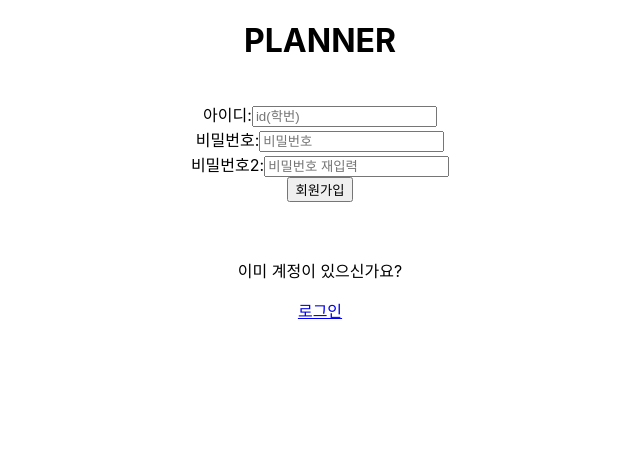
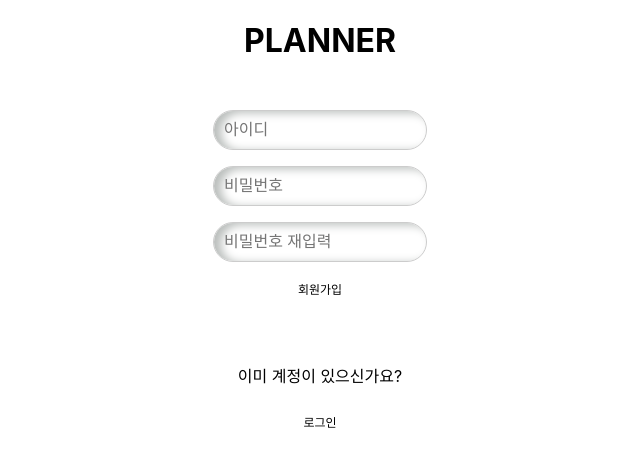
Before and after one commit to monde2738/sparcs-newbie-project-planner, a React (Create React App) app in the folder client/: page /signup in a window 1280 px wide. Shown: the top 466 px of the page, without its empty margins (320-960 px from the left). Built offline with nearby package versions, Linux system fonts and the light colour scheme.

Commit message:
add some designs, little bug fix

```diff
--- a/client/src/pages/login.css
+++ b/client/src/pages/login.css
@@ -1,3 +1,32 @@
-.login{
-    align-items: center;
+.container input{
+    width: 15%;
+    padding: 10px;
+    margin-top: 8px;
+    margin-bottom: 8px;
+    border: 1px solid #ccc;
+    border-radius: 20px;
+    font-size: 1em;
+    box-shadow: inset 7px 2px 10px #babebc, inset -5px -5px 12px #fff;
 }
+
+/* 버튼 스타일 */
+.container button {
+    width: 15%;
+    padding: 10px;
+    border: none;
+    outline:none;
+    border-radius: 20px;
+    background-color: #fff;
+    /* margin: 14px; */
+    font-size: 12px;
+    cursor: pointer;
+    transition: background-color 0.3s ease;
+}
+
+.green:hover {
+    background-color: #4cae4c;
+}
+
+.blue:hover{
+    background-color: #1E90FF;
+}
--- a/client/src/pages/login.tsx
+++ b/client/src/pages/login.tsx
@@ -3,7 +3,7 @@ import { useEffect,useRef,useState } from "react";
 import axios from "axios";
 import { useNavigate } from "react-router-dom";
 import { SAPIBase, CAPIBase } from "../tools/serverapi";
-// css
+import "./login.css";
 
 function Login(){
     const [id,setId]=useState("");
@@ -36,26 +36,24 @@ function Login(){
     }
 
     return (
-        <div>
-                <h1 className="login">PLANNER</h1><br />
+        <div className="container">
+                <h1 className="title">PLANNER</h1><br />
             <div>
-                <label htmlFor="userId">아이디:</label>
-                <input className="login" type="text" name="userId" id="userId" placeholder="id(학번)"
+                <input className="login" type="text" name="userId" id="userId" placeholder="아이디"
                 value={id} onChange={(e) => {
                     setId(() => e.target.value);
                 }}/> <br />
             </div>
             <div>
-                <label htmlFor="userPw">비밀번호:</label>
                 <input className="login" type="password" name="userPw" id="userPw" placeholder="비밀번호"
                 value={pw} onChange={(e) => {
                     setPw(() => e.target.value);
                 }}/> <br />
-                <button onClick = {(e) => tryLogin()}>로그인</button>
+                <button className="green" onClick = {(e) => tryLogin()}>로그인</button>
             </div>
             <br /><br />
             <p>아직 회원가입을 하지 않으셨나요?</p>
-            <a href={CAPIBase+"/signup"}>회원가입</a>
+            <button className="blue" onClick={() => navigate(`/signup`)}>회원가입</button>
         </div>
     );
 }
--- a/client/src/pages/main.css
+++ b/client/src/pages/main.css
@@ -1,3 +1,7 @@
+.main{
+    background: #ebecf0;
+}
+
 .main h1{
     text-align: center;
 }
--- a/client/src/pages/signup.tsx
+++ b/client/src/pages/signup.tsx
@@ -3,6 +3,7 @@ import { useEffect,useRef,useState } from "react";
 import axios from "axios";
 import { useNavigate } from "react-router-dom";
 import { SAPIBase, CAPIBase } from "../tools/serverapi";
+import "./login.css";
 
 function Signup(){
     const [id,setId]=useState("");
@@ -38,33 +39,30 @@ function Signup(){
     }
 
     return (
-        <div>
-                <h1 className="signup">PLANNER</h1><br />
+        <div className="container">
+                <h1 className="title">PLANNER</h1><br />
             <div>
-                <label htmlFor="userId">아이디:</label>
-                <input className="signup" type="text" name="userId" id="userId" placeholder="id(학번)"
+                <input className="signup" type="text" name="userId" id="userId" placeholder="아이디"
                 value={id} onChange={(e) => {
                     setId(() => e.target.value);
                 }}/> <br />
             </div>
             <div>
-                <label htmlFor="userPw">비밀번호:</label>
                 <input className="signup" type="password" name="userPw" id="userPw" placeholder="비밀번호"
                 value={pw} onChange={(e) => {
                     setPw(() => e.target.value);
                 }}/> <br />
             </div>
             <div>
-                <label htmlFor="userPw2">비밀번호2:</label>
                 <input className="signup" type="password" name="userPw2" id="userPw2" placeholder="비밀번호 재입력"
                 value={pw2} onChange={(e) => {
                     setPw2(() => e.target.value);
                 }}/> <br />
-                <button onClick={trySignup}>회원가입</button>
+                <button className="blue" onClick={trySignup}>회원가입</button>
             </div>
             <br /><br />
             <p>이미 계정이 있으신가요?</p>
-            <a href={CAPIBase}>로그인</a>
+            <button className="green" onClick={() => navigate(`/`)}>로그인</button>
         </div>
     );
 }
--- a/client/src/pages/timetable.css
+++ b/client/src/pages/timetable.css
@@ -1,61 +1,3 @@
-/* .timetable-column {
-    min-width:120px;
-    display: flex;
-    flex-direction: column;
-    align-items: center;
-    background-color: white;
-    margin:0 0;
-    width: fit-content;
-    max-width: 240px;
-}
-
-.todolist{
-    list-style: none;
-    padding: 0;
-    padding:10px;
-    border:solid;
-    min-width:120px;
-    max-width: 240px;
-}
-
-.timetable-column-header{
-    margin:0 auto 10px;
-    text-align: center;
-}
-
-.todo-item p{
-    white-space: normal;
-    word-wrap: break-word;
-    max-width:230px;
-}
-
-
-.todo-item div{
-    padding:1px;
-    border: 1px solid #ccc;
-    width:fit-content;
-}
-
-.timetable div{
-    justify-content: center;
-    align-items: flex-start;
-}
-
-.make-todo div{
-    align-items: center;
-    margin: 0 auto;
-    width: fit-content;
-} */
-
-/* make-todo div*/
-    /* min-width:480px;
-    display: flex;
-    flex-direction: column;
-    align-items: center;
-    background-color: white;
-    margin:0 auto;
-    width: fit-content;
-    max-width: 600px; */
 
 /* 컬럼 스타일 */
 .timetable-column {
@@ -66,10 +8,11 @@
     align-items: center;
     background-color: #f9f9f9;
     margin: 0 10px;
-    padding: 20px;
+    padding: 20px 35px 20px 16px;
     border-radius: 10px;
     box-shadow: 0 4px 8px rgba(0, 0, 0, 0.1);
     transition: transform 0.2s ease-in-out;
+    justify-content: center;
 }
 
 .timetable-column:hover {
@@ -78,6 +21,7 @@
 
 /* 리스트 스타일 */
 .todolist {
+    display: flex;
     list-style: none;
     padding: 10px;
     border: 1px solid #e0e0e0;
@@ -86,6 +30,9 @@
     width: 100%;
     max-width: 240px;
     box-shadow: 0 2px 4px rgba(0, 0, 0, 0.1);
+    align-items: center;
+    margin: 0 auto;
+    justify-content: space-around;
 }
 
 /* 컬럼 헤더 스타일 */
@@ -95,6 +42,16 @@
     font-weight: bold;
     font-size: 1.2em;
     color: #333;
+}
+
+.todo-item {
+    display: flex;
+    padding: 2px;
+    border: 1px solid #ddd;
+    background-color: #f8f9fa;
+    border-radius: 6px;
+    margin-bottom: 10px;
+    box-shadow: 0 1px 3px rgba(0, 0, 0, 0.08);
 }
 
 /* 할일 항목 스타일 */
@@ -109,13 +66,9 @@
 
 /* 할일 항목의 박스 스타일 */
 .todo-item div {
-    padding: 10px;
-    border: 1px solid #ddd;
-    background-color: #f8f9fa;
-    border-radius: 6px;
-    margin-bottom: 10px;
     width: 100%;
-    box-shadow: 0 1px 3px rgba(0, 0, 0, 0.08);
+    max-width: 200px;
+    flex: 200px;
 }
 
 /* 메인 타임테이블 컨테이너 */
@@ -126,6 +79,10 @@
     gap: 20px;
     padding: 20px;
     background-color: #f4f4f9;
+}
+
+.make-todo{
+    background: rgb(249, 249, 249);
 }
 
 /* 할일 생성 섹션 */
--- a/client/src/pages/timetableCell.tsx
+++ b/client/src/pages/timetableCell.tsx
@@ -1,4 +1,4 @@
-import React, { useRef, useState } from "react";
+import React, { useEffect, useState } from "react";
 import { useNavigate } from "react-router-dom";
 import axios from "axios";
 import "./timetable.css";
@@ -12,21 +12,27 @@ const Horizontal = ({children}) => (
 function TimeTableCell({scheduleId, id, beginTime, endTime, interval, _name}){
     const [mBtnMsg, setMBtnMsg] = useState("수정");
     const [cBtnMsg, setCBtnMsg] = useState("완료");
-    const [startHour, setStartHour] = useState<number | "">("");
-    const [startMinute, setStartMinute] = useState<number | "">("");
-    const [endHour, setEndHour] = useState<number | "">("");
-    const [endMinute, setEndMinute] = useState<number | "">("");
+    const [startHour, setStartHour] = useState<number | "">(Math.floor(beginTime/60));
+    const [startMinute, setStartMinute] = useState<number | "">(beginTime%60);
+    const [endHour, setEndHour] = useState<number | "">(Math.floor(beginTime/60));
+    const [endMinute, setEndMinute] = useState<number | "">(endTime%60);
     const [name, setName] = useState(_name);
     const navigate=useNavigate();
 
-    const handleInputChange = (setter, min, max) =>
-     (event) => {
+    useEffect(() => {
+        if (cBtnMsg === "완료" && startHour !== "" && startMinute !== "") {
+          const newEndTime = startHour * 60 + startMinute + interval;
+          setEndHour(Math.floor(newEndTime / 60));
+          setEndMinute(newEndTime % 60);
+        }
+      }, [startHour, startMinute, interval, cBtnMsg]);
+
+      const handleInputChange = (setter, min, max) => (event) => {
         const value = event.target.value === "" ? "" : parseInt(event.target.value);
         if (value === "" || (value >= min && value <= max)) {
-            setter(value);
+          setter(value);
         }
-    };
-
+      };
     const tryModify=(e) => {
         if(cBtnMsg!=="완료") return;
         if(mBtnMsg==="수정") setMBtnMsg("ok");
@@ -112,7 +118,8 @@ function TimeTableCell({scheduleId, id, beginTime, endTime, interval, _name}){
 
                 <Horizontal>
                     <p>끝 시각 </p>
-                    {cBtnMsg==="완료"?<p>{Math.floor(endTime/60)}</p>:
+                    {mBtnMsg!=="수정"?<p>{endHour}</p>:
+                    cBtnMsg==="완료"?<p>{Math.floor(endTime/60)}</p>:
                     <input
                         type="number"
                         value={endHour}
@@ -121,7 +128,8 @@ function TimeTableCell({scheduleId, id, beginTime, endTime, interval, _name}){
                         max="23"
                     />}
                     <p>:</p>
-                    {cBtnMsg==="완료"?<p>{endTime%60}</p>:
+                    {mBtnMsg!=="수정"?<p>{endMinute}</p>:
+                    cBtnMsg==="완료"?<p>{endTime%60}</p>:
                     <input
                         type="number"
                         value={endMinute}
```
Also changed, not shown: client/src/pages/makeTimetable.tsx (+25 -36 lines).
